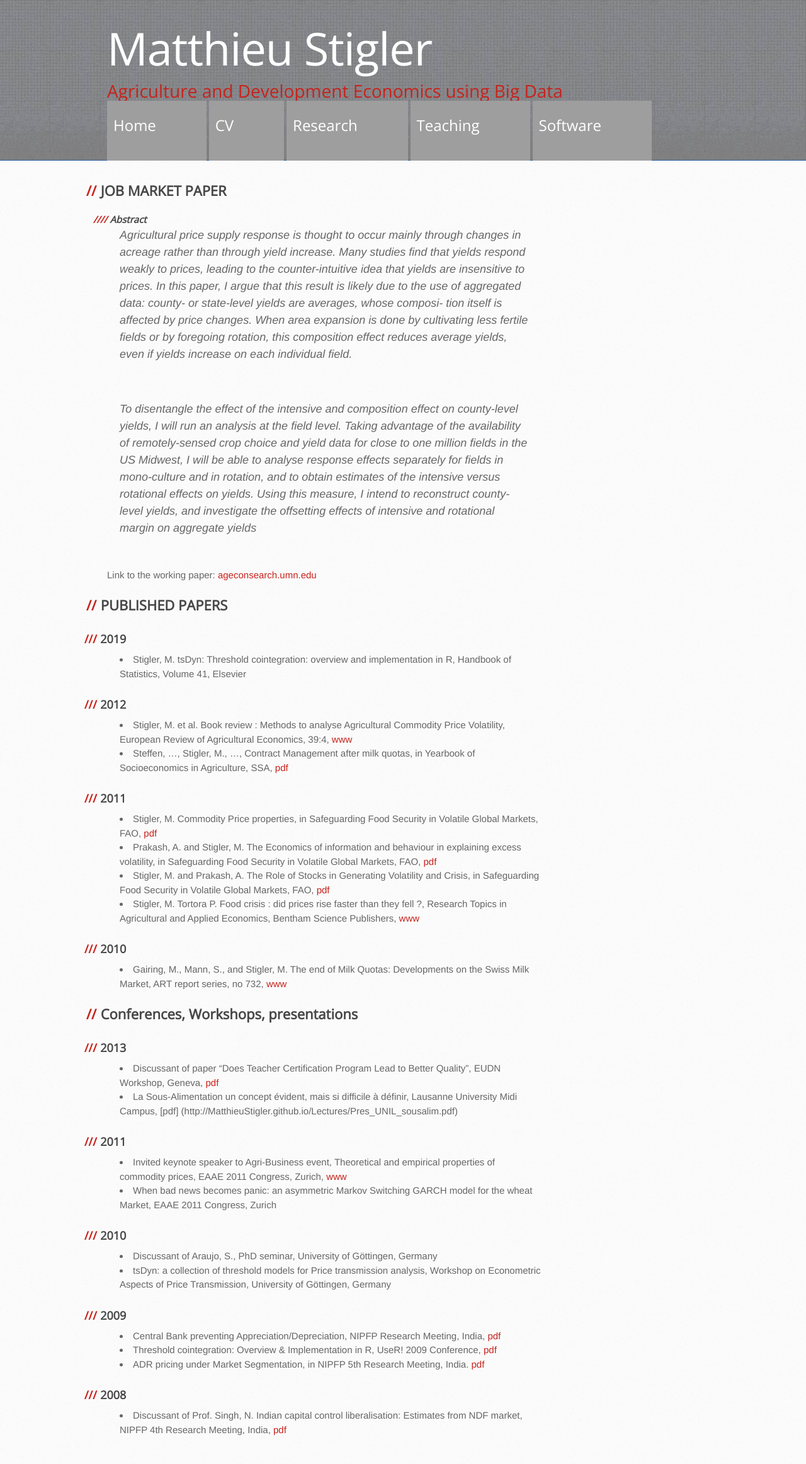
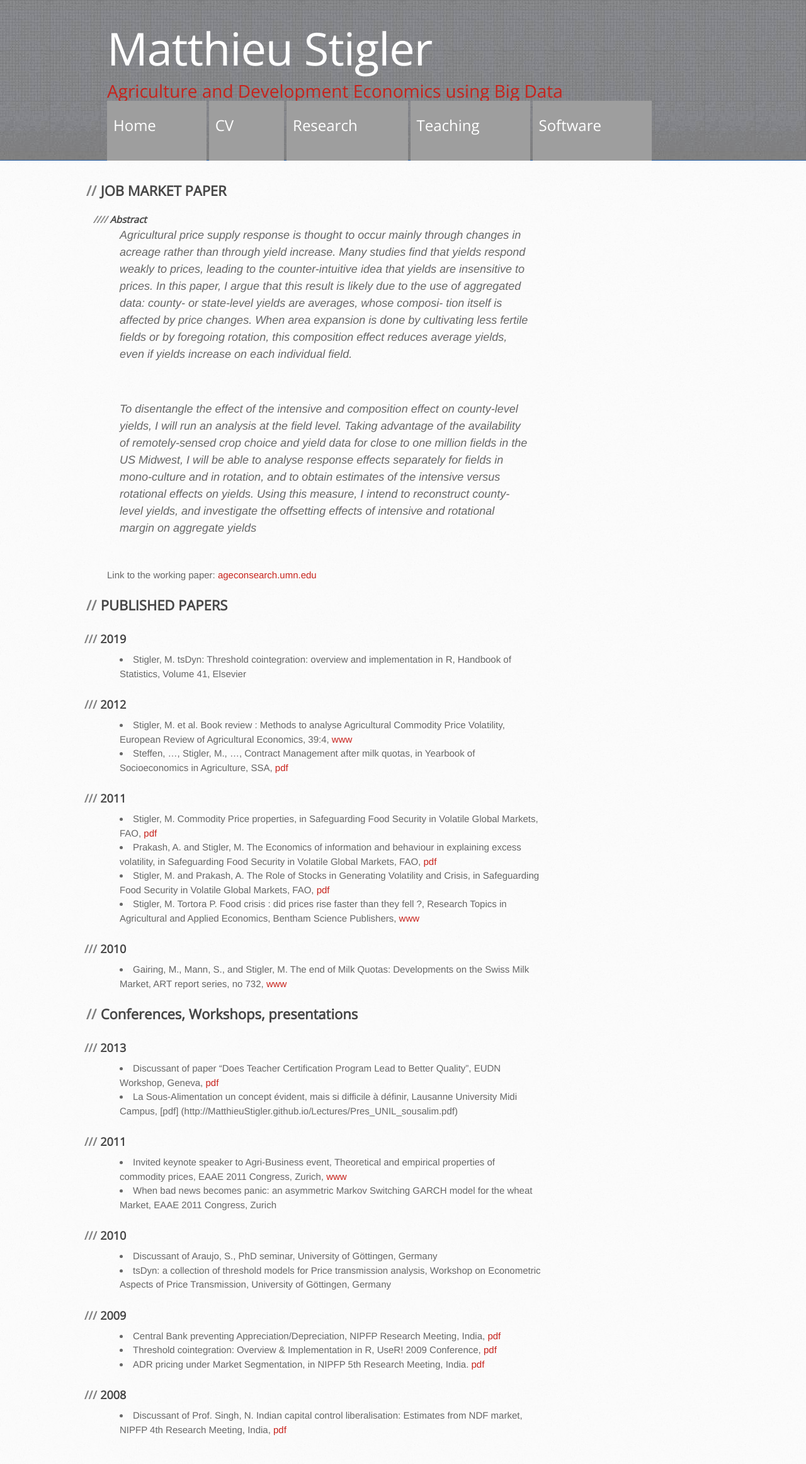
Before and after one commit to MatthieuStigler/MatthieuStigler.github.io, a Jekyll site: the page built from Research.Md, in a window 1280 px wide. Shown: the whole page at 63% size. Built offline with Jekyll 4.4.1, drawn with Linux system fonts in a browser that asks for light colours; grey boxes are pictures that could not be loaded.

Commit message:
Try dark grey instead

```diff
--- a/stylesheets/stylesheet.css
+++ b/stylesheets/stylesheet.css
@@ -274,7 +274,7 @@ form {
 
 #main-content h1:before {
   content: "/";
-  color: #C7231C;
+  color: #808080;
   padding-right: 0.3em;
   margin-left: -0.9em;
 }
@@ -288,7 +288,7 @@ form {
 }
 #main-content h2:before {
   content: "//";
-  color: #C7231C;
+  color: #808080;
   padding-right: 0.3em;
   margin-left: -1.5em;
 }
@@ -304,7 +304,7 @@ form {
 
 #main-content h3:before {
   content: "///";
-  color: #C7231C;
+  color: #808080;
   padding-right: 0.3em;
   margin-left: -2em;
 }
@@ -318,7 +318,7 @@ form {
 
 h4:before {
   content: "////";
-  color: #C7231C;
+  color: #808080;
   padding-right: 0.3em;
   margin-left: -2.8em;
 }
```
